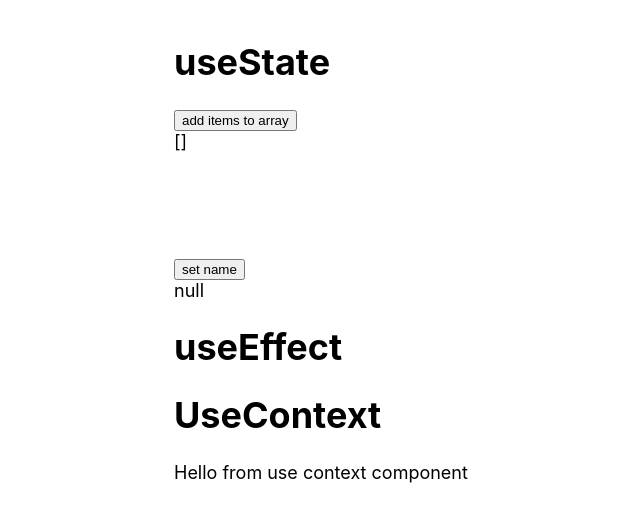
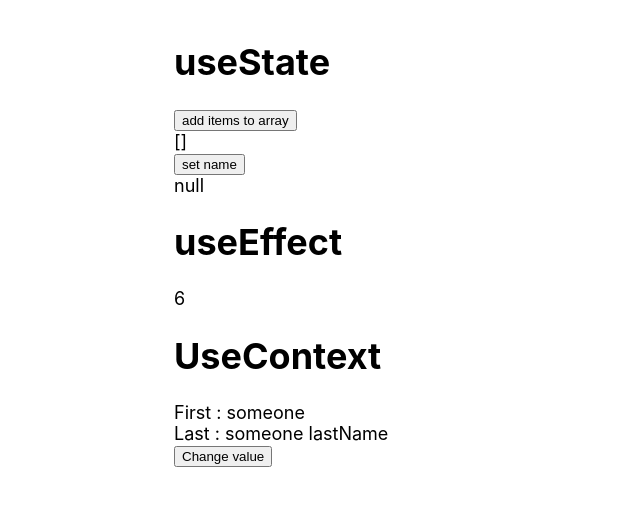
Before and after one commit to sominupadhyaya/ts-hooks, a React (Create React App) app: page / in a window 1280 px wide. Shown: the top 522 px of the page, without its empty margins (66-706 px from the left). Built offline with nearby package versions, Linux system fonts and the light colour scheme.

Commit message:
end UseContextComp

```diff
--- a/src/components/App.tsx
+++ b/src/components/App.tsx
@@ -1,6 +1,7 @@
 import UseStateComp from "./UseStateComp";
-// import UseEffectComp from './UseEffectComp'
+import UseEffectComp from './UseEffectComp'
 import UseContextComp from "./UseContextComp";
+
 const App = () => {
 
   return (
@@ -13,7 +14,7 @@ const App = () => {
      <h1>
       useEffect
     </h1>
-      {/* <UseEffectComp/>  doing this so that the laptop doesnt break*/}
+      <UseEffectComp/>  {/*doing this so that the laptop doesnt break*/}
       <h1>
         UseContext
       </h1>
--- a/src/components/UseContextComp.tsx
+++ b/src/components/UseContextComp.tsx
@@ -1,11 +1,30 @@
-import { useContext } from "react";
+import { useContext, useState } from "react";
+import UserContext , {UserState} from '../store'
+
+const ConsumerComp = () =>{
+    const user  = useContext<UserState>(UserContext)
+    return (
+        <>
+            <div>First : {user.firstName}</div>
+            <div>Last : {user.lastName} </div>
+        </>
+    )
+}
 
 const UseContextComp = () =>{
+    const [user, userSet] = useState<UserState>({
+      firstName : "someone",
+      lastName : "someone lastName"
+    })
     return (
         <>
-        <div>
-            Hello from use context component
-        </div>
+        <UserContext.Provider value={user}>
+        <ConsumerComp />
+        <button onClick={() => userSet({
+            firstName : "somin" ,
+            lastName : "upadhyaya"
+        })}>Change value</button>
+        </UserContext.Provider>
         </>
     )
 }
--- a/src/components/UseStateComp.tsx
+++ b/src/components/UseStateComp.tsx
@@ -9,7 +9,6 @@ const UseStateComp = () =>{
             <button onClick={() => arrSet([...arr, arr.length + 1])}>add items to array</button>
             <div>{JSON.stringify(arr)}</div>
         </div>
-        <br /><br /><br /><br /><br />
         <div>
             <button onClick={() => nameSet("somin")}>set name</button>
             <div>{JSON.stringify(name)}</div>
--- /dev/null
+++ b/src/store.ts
@@ -0,0 +1,10 @@
+import { createContext } from "react";
+
+const initialState = {
+    firstName : "somin",
+    lastName : "upadhyaya"
+}
+export type UserState = typeof initialState
+
+const context = createContext<typeof initialState>(initialState)
+export default context
```
